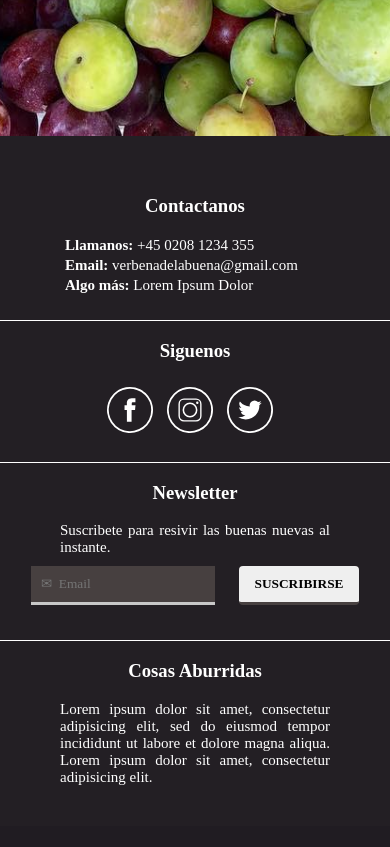
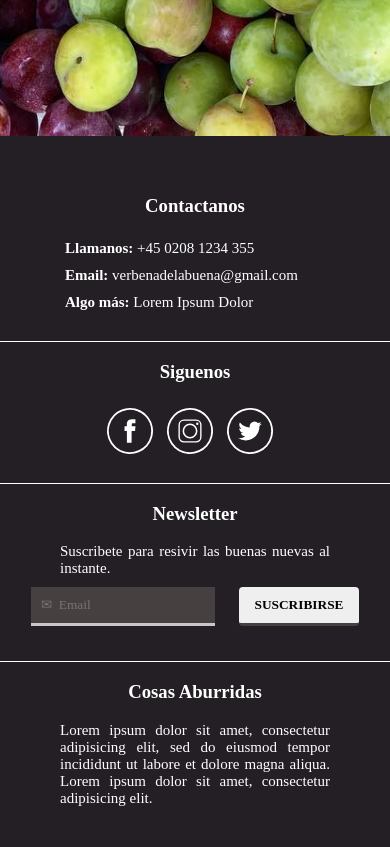
Before and after one commit to itsrenenvt/verbena, a PHP site: page / in a window 390 px wide. Shown: the part 2150-2997 px from the top of the page. Before the commit the page ends 2935 px from the top, so only its background shows below. Run offline with PHP 8.4, Linux system fonts and the light colour scheme.

Commit message:
se terminarón las características de foot-uno

```diff
--- a/css/style.css
+++ b/css/style.css
@@ -127,7 +127,7 @@
 	list-style-type: none;
 	text-align: justify;
 	font-size: 15px;
-	line-height: 20px;
+	line-height: 2.5em;
 }
 
 .foot_label{
@@ -227,6 +227,7 @@
 		max-width: 20em;
 		text-align: justify;
 		font-size: 15px;
+		line-height: 1.8em;
 		margin: 0 auto;
 	}
 
```
